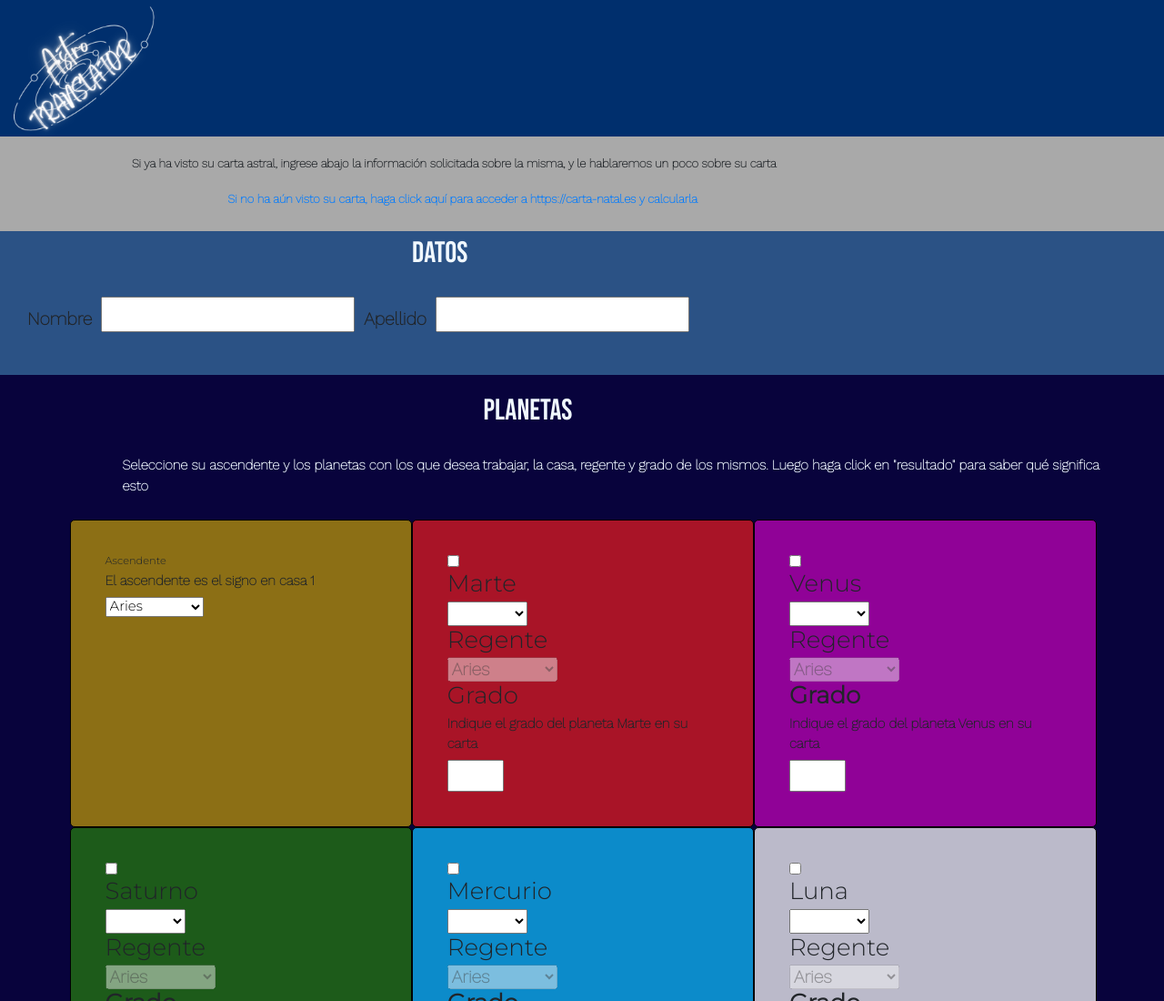
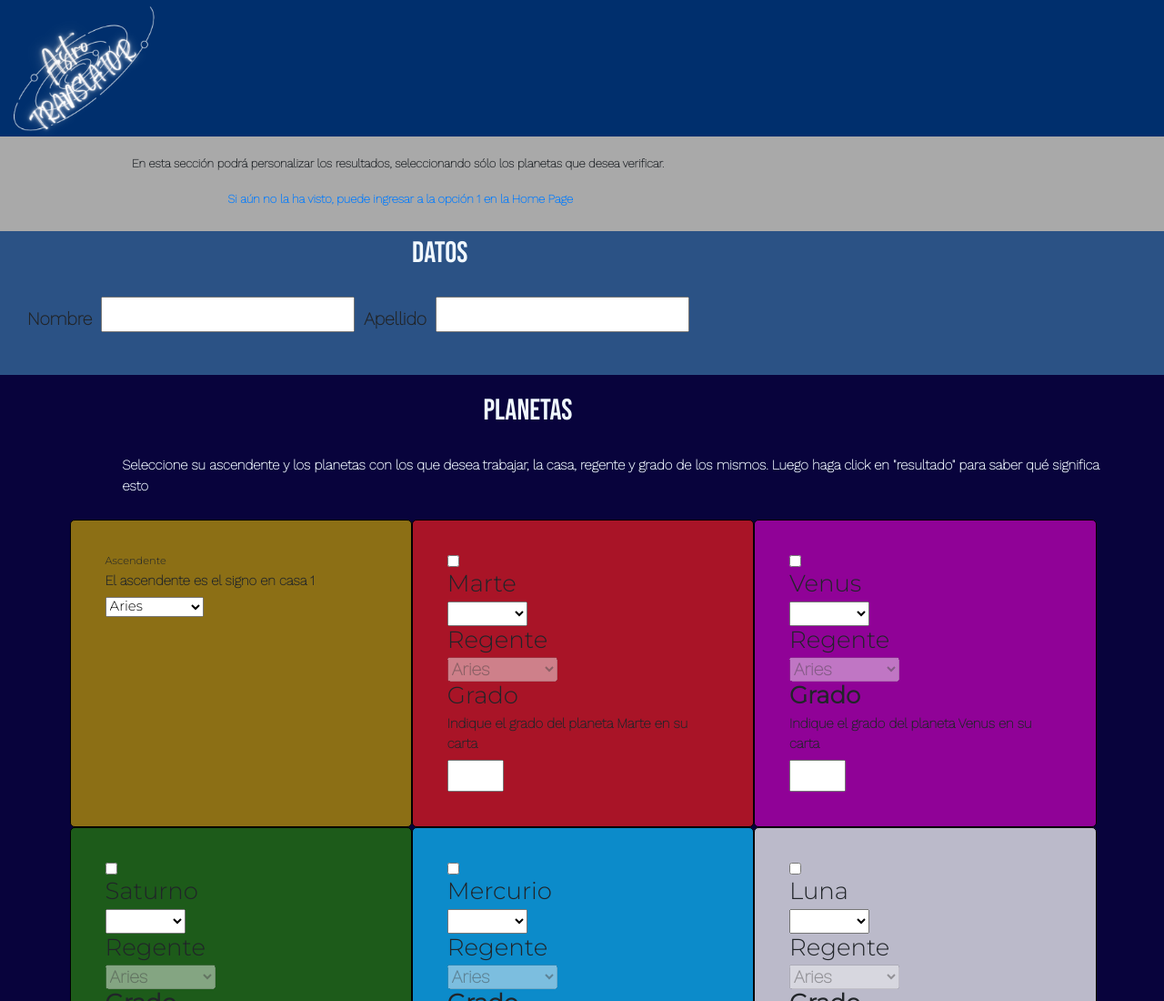
Before and after one commit to rojasdelascio/Entrega10-Fetch, a website: page pages/calculadorAvanzado.html in a window 1280 px wide. Shown: the top 1100 px of the page at 91% size. Drawn offline with nearby package versions, Linux system fonts and the light colour scheme.

Commit message:
proyecto final v5

```diff
--- a/pages/calculadorAvanzado.html
+++ b/pages/calculadorAvanzado.html
@@ -26,9 +26,9 @@
 
     <main id="mainCA">
         <section class="intro">
-            <p>Si ya ha visto su carta astral, ingrese abajo la información solicitada sobre la misma, y le hablaremos un poco sobre su carta</h4>
+            <p>En esta sección podrá personalizar los resultados, seleccionando sólo los planetas que desea verificar. </h4>
                 <a href=https://carta-natal.es/carta.php>
-                    <p>Si no ha aún visto su carta, haga click aquí para acceder a https://carta-natal.es y calcularla</h4>
+                    <p>Si aún no la ha visto, puede ingresar a la opción 1 en la Home Page</h4>
                 </a>
         </section>
 
```
